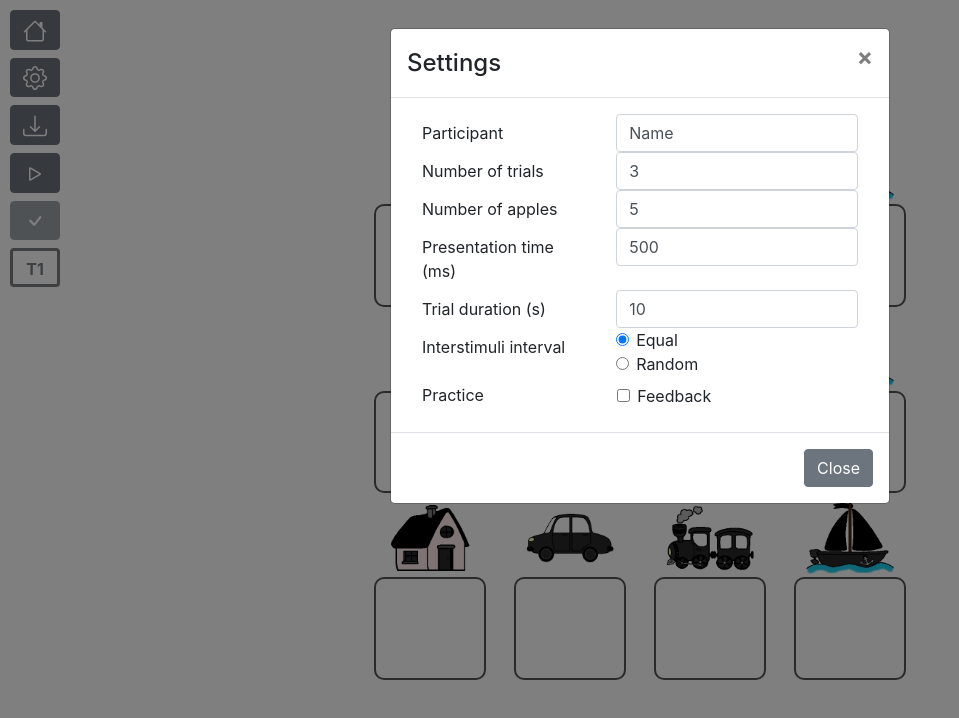
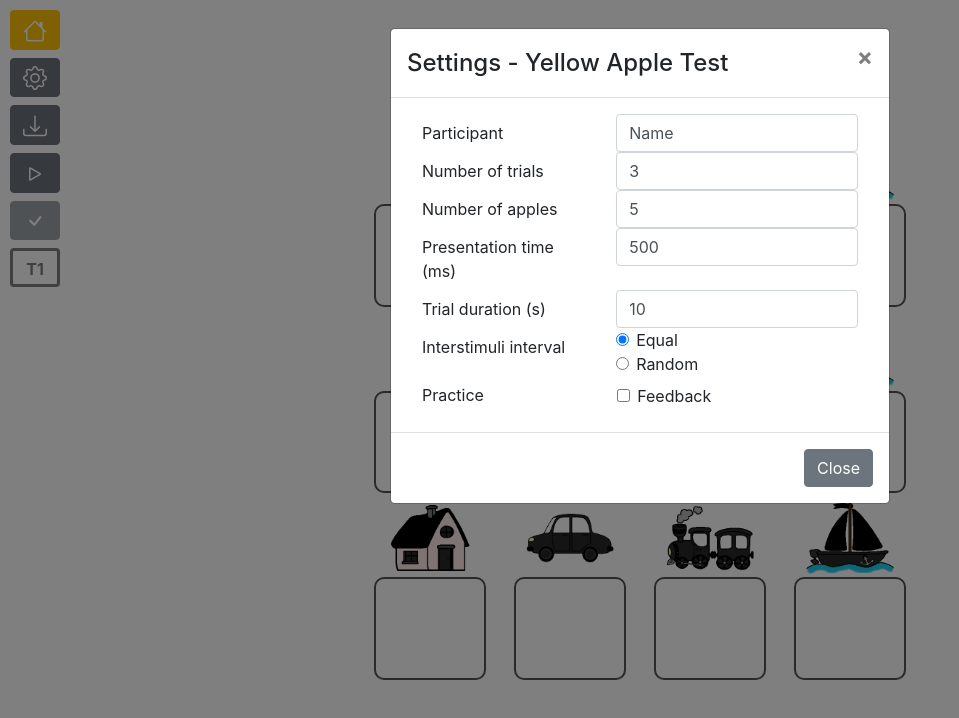
Before and after one commit to Brammz/apples-test, a React (Create React App) app: page /yellow in a window 1280 px wide. Both pictures are taken after a click on the button 35 px from the left and 77 px from the top of the page. Shown: the top 718 px of the page, without its empty margins (0-959 px from the left). Built offline with nearby package versions, Linux system fonts and the light colour scheme.

Commit message:
added hints to make it more clear which test is active

```diff
--- a/src/components/AppleRed.js
+++ b/src/components/AppleRed.js
@@ -353,7 +353,7 @@ class AppleRed extends React.Component {
       <>
         <Modal id="settingsModal" show={this.state.showSettings} onHide={() => this.setState({ showSettings: false })} size="md">
             <Modal.Header closeButton>
-              <Modal.Title>Settings</Modal.Title>
+              <Modal.Title>Settings - Red Apple Test</Modal.Title>
             </Modal.Header>
             <Modal.Body>
               <Form>
@@ -444,7 +444,7 @@ class AppleRed extends React.Component {
           <div className="menu">
             <div className="actions-btn-group">
               <Link to="/">
-                <Button variant="secondary" className="mb-2">
+                <Button variant="danger" className="mb-2">
                   <Home alt="" title="Home" />
                 </Button>
               </Link><br />
--- a/src/components/AppleYellow.js
+++ b/src/components/AppleYellow.js
@@ -293,7 +293,7 @@ class AppleYellow extends React.Component {
       <>
         <Modal id="settingsModal" show={this.state.showSettings} onHide={() => this.setState({ showSettings: false })} size="md">
             <Modal.Header closeButton>
-              <Modal.Title>Settings</Modal.Title>
+              <Modal.Title>Settings - Yellow Apple Test</Modal.Title>
             </Modal.Header>
             <Modal.Body>
               <Form>
@@ -384,7 +384,7 @@ class AppleYellow extends React.Component {
           <div className="menu">
             <div className="actions-btn-group">
               <Link to="/">
-                <Button variant="secondary" className="mb-2">
+                <Button variant="warning" className="mb-2">
                   <Home alt="" title="Home" />
                 </Button>
               </Link><br />
```
